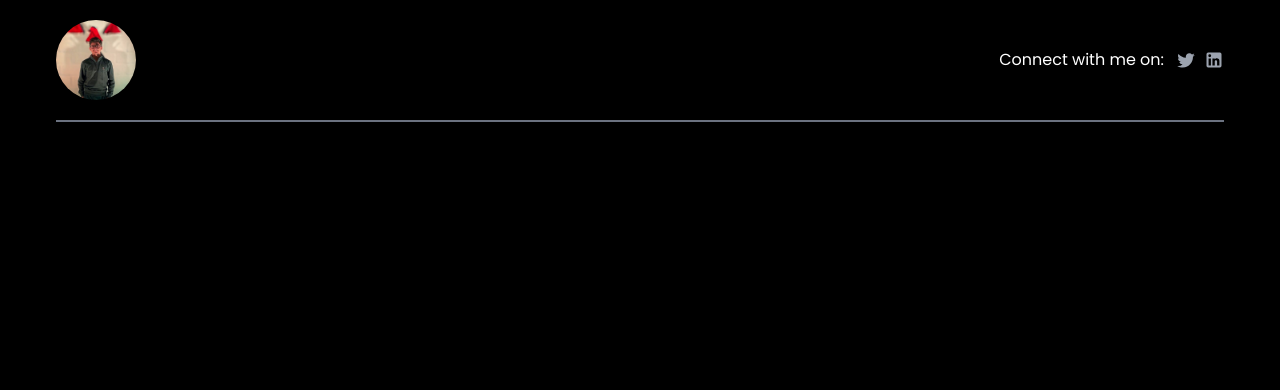
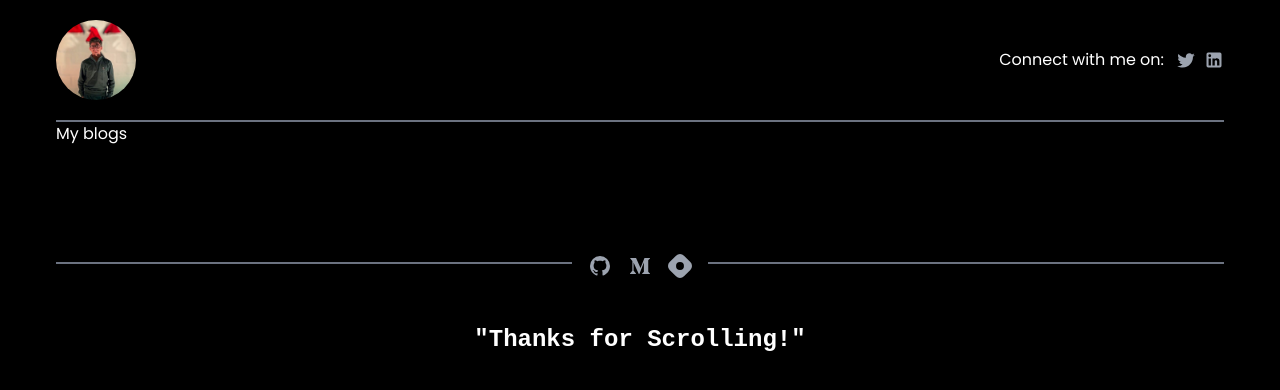
Before and after one commit to JenilGajjar20/Portfolio, a Vue app: page /blogs in a window 1280 px wide. Before the commit this address had no page. Shown: the top 390 px of the page. Built offline with nearby package versions, Linux system fonts and the light colour scheme.

Commit message:
created blogs page

```diff
--- a/src/App.vue
+++ b/src/App.vue
@@ -1,5 +1,6 @@
 <script setup>
 import Navbar from "@/components/navbar/Navbar.vue";
+import Footer from "@/components/Footer.vue";
 </script>
 
 <template>
@@ -9,9 +10,7 @@ import Navbar from "@/components/navbar/Navbar.vue";
 
   <router-view />
 
-  <!-- <footer class="footer">
-    <Footer/>
-  </footer> -->
+  <Footer />
 </template>
 
 <style scoped></style>
--- a/src/components/Certifications.vue
+++ b/src/components/Certifications.vue
@@ -1,5 +1,4 @@
 <template>
-  <div class="container">
   <div class="certificates">
     <div class="certificates-content">
       <div class="content-header">
@@ -35,7 +34,6 @@
       </div>
     </div>
   </div>
-  </div>
 </template>
 
 <script setup>
--- a/src/components/Education.vue
+++ b/src/components/Education.vue
@@ -1,5 +1,4 @@
 <template>
-  <div class="container">
   <div class="education">
     <div class="education-content">
       <div class="content-header">
@@ -8,11 +7,7 @@
       <div class="education-cards">
         <!-- Cards -->
         <div class="cards-content">
-            <div
-              v-for="edu in educationDetails"
-              :key="edu.id"
-              class="card--data"
-            >
+          <div v-for="edu in educationDetails" :key="edu.id" class="card--data">
             <div class="flex items-center justify-between gap-2 md:mb-1">
               <p class="font-bold md:text-xl">{{ edu.institute }}</p>
               <span
@@ -40,7 +35,6 @@
                 {{ data }}
               </li>
             </ul> -->
-            </div>
           </div>
         </div>
       </div>
--- a/src/components/Experience.vue
+++ b/src/components/Experience.vue
@@ -1,5 +1,4 @@
 <template>
-  <div class="container">
   <div class="experience">
     <div class="experience-content">
       <div class="content-header">
@@ -22,7 +21,6 @@
                 {{ desc }}
               </li>
             </ul>
-            </div>
           </div>
         </div>
       </div>
--- a/src/components/Hero.vue
+++ b/src/components/Hero.vue
@@ -1,21 +1,19 @@
 <template>
-  <div class="container">
   <div class="hero-section">
     <div class="hero-section--content">
       <div class="hero-section--content-right">
         <div class="right-section--content">
           <h1>Hi, I am <span>Jenil Gajjar</span></h1>
           <p>
-              As a passionate tech enthusiast, I thrive on continuous learning
-              and enthusiastically embrace new technologies. My adaptable
-              mindset and self-driven approach enable me to excel in dynamic
-              work environments. I actively contribute to open-source projects,
+            As a passionate tech enthusiast, I thrive on continuous learning and
+            enthusiastically embrace new technologies. My adaptable mindset and
+            self-driven approach enable me to excel in dynamic work
+            environments. I actively contribute to open-source projects,
             embodying a commitment to collaborative learning and innovation.
             Eager to delve into new security technologies and methodologies, I
-              bring a blend of curiosity, dedication, and a strong desire to
-              make meaningful contributions to the ever-evolving tech landscape,
-              with a specific focus on enhancing security and protecting digital
-              assets.
+            bring a blend of curiosity, dedication, and a strong desire to make
+            meaningful contributions to the ever-evolving tech landscape, with a
+            specific focus on enhancing security and protecting digital assets.
           </p>
         </div>
 
@@ -25,7 +23,6 @@
           class="button--outline"
           @click="openResume"
         />
-        </div>
       </div>
     </div>
   </div>
--- a/src/components/Projects.vue
+++ b/src/components/Projects.vue
@@ -1,5 +1,4 @@
 <template>
-  <div class="container">
   <div class="projects">
     <div class="projects-content">
       <div class="content-header">
@@ -11,7 +10,6 @@
       <div class="projects--lists">
         <!-- Cards -->
         <Card v-for="project in projects" :key="project.id" :item="project" />
-        </div>
       </div>
     </div>
   </div>
--- a/src/components/Skills.vue
+++ b/src/components/Skills.vue
@@ -1,5 +1,4 @@
 <template>
-  <div class="container">
   <div class="skills">
     <div class="skills-content">
       <div class="content-header">
@@ -39,23 +38,16 @@
               <p class="font-bold">Python</p>
             </div>
             <div class="text-center">
-                <IconsKaliLinux
-                  class="mx-auto h-10 w-10 mb-2 md:h-20 md:w-20"
-                />
+              <IconsKaliLinux class="mx-auto h-10 w-10 mb-2 md:h-20 md:w-20" />
               <p class="font-bold">Kali Linux</p>
             </div>
             <div class="text-center">
-                <IconsBurpSuite
-                  class="mx-auto h-10 w-10 mb-2 md:h-20 md:w-20"
-                />
+              <IconsBurpSuite class="mx-auto h-10 w-10 mb-2 md:h-20 md:w-20" />
               <p class="font-bold">BurpSuite</p>
             </div>
             <div class="text-center">
-                <IconsWireShark
-                  class="mx-auto h-10 w-10 mb-2 md:h-20 md:w-20"
-                />
+              <IconsWireShark class="mx-auto h-10 w-10 mb-2 md:h-20 md:w-20" />
               <p class="font-bold">Wireshark</p>
-              </div>
             </div>
           </div>
         </div>
--- /dev/null
+++ b/src/components/blogs/Index.vue
@@ -0,0 +1,7 @@
+<template>
+  <div>My blogs</div>
+</template>
+
+<script setup></script>
+
+<style lang="scss"></style>
--- a/src/router/index.js
+++ b/src/router/index.js
@@ -1,5 +1,6 @@
 import { createRouter, createWebHistory } from "vue-router";
 import HomeView from "@/views/HomeView.vue";
+import BlogView from "@/views/BlogView.vue";
 
 const router = createRouter({
   history: createWebHistory(import.meta.env.BASE_URL),
@@ -9,6 +10,11 @@ const router = createRouter({
       name: "home",
       component: HomeView,
     },
+    {
+      path: "/blogs",
+      name: "blogs",
+      component: BlogView,
+    },
   ],
 });
 
--- /dev/null
+++ b/src/views/BlogView.vue
@@ -0,0 +1,9 @@
+<template>
+  <main class="container">
+    <Blogs />
+  </main>
+</template>
+
+<script setup>
+import Blogs from "@/components/blogs/Index.vue";
+</script>
--- a/src/views/HomeView.vue
+++ b/src/views/HomeView.vue
@@ -1,5 +1,5 @@
 <template>
-  <main class="module">
+  <main class="container">
     <Hero />
 
     <HLine />
@@ -25,8 +25,6 @@
     <!-- <HLine /> -->
 
     <!-- <Articles /> -->
-
-    <Footer />
   </main>
 </template>
 
```
Lines whose indentation alone changed are shown as unchanged.
